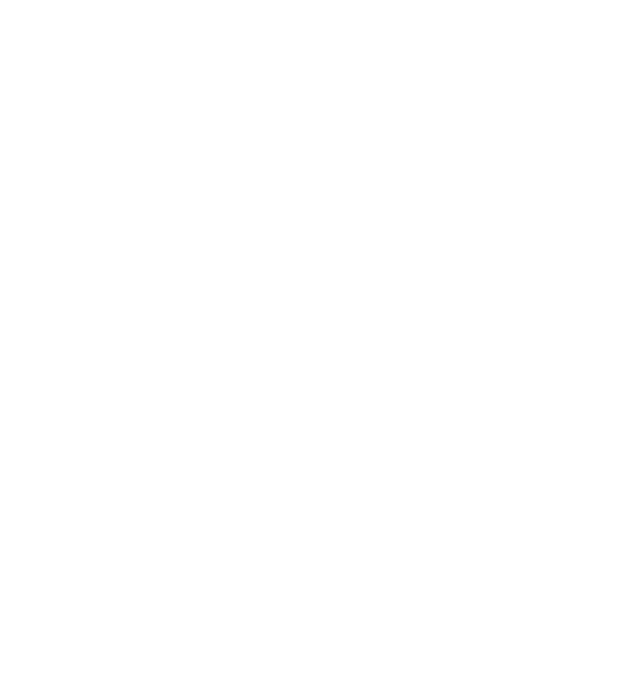
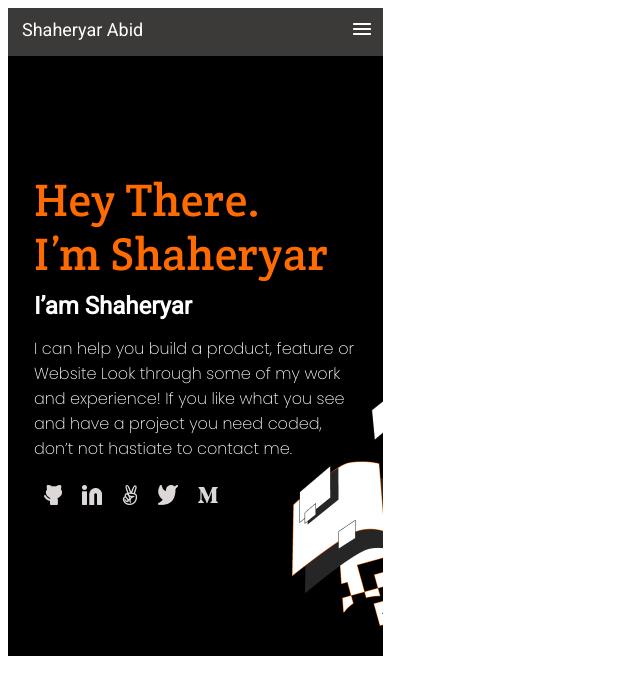
Before and after one commit to Shaheryar0054/Portfolio-setup-and-mobile-first, a plain HTML site: page index.html in a window 1280 px wide. Shown: the whole page, without its empty margins (0-640 px from the left). Drawn offline with Linux system fonts and the light colour scheme; files whose address does not match are found by name.

Commit message:
Added some styling

```diff
--- a/index.html
+++ b/index.html
@@ -1,13 +1,74 @@
 <!DOCTYPE html>
 <html lang="en">
+
 <head>
     <meta charset="UTF-8">
     <meta http-equiv="X-UA-Compatible" content="IE=edge">
     <meta name="viewport" content="width=device-width, initial-scale=1.0">
-    <title>Document</title>
+    <title>Portfolio setup mobile</title>
     <link rel="stylesheet" href="style.css">
 </head>
+
 <body>
+    <header class="toolbar">
+        <a href="#" class="logo">Shaheryar Abid</a>
+        <nav class="navbar">
+            <div class="hambergur-button">
+                <img src="img/icon.png" alt="hambergur-icon">
+            </div>
+        </nav>
+    </header>
+    <main class="main-content">
+        <div class="text-content">
+            <h1 class="heading-1">Hey There.
+                <br>
+                I’m Shaheryar
+            </h1>
 
+            <h2 class="heading-2">I’am Shaheryar</h2>
+            <p class="paragraph">
+                I can help you build a product, feature or
+                <br>
+                Website Look through some of my work
+                <br>
+                and experience! If you like what you see
+                <br>
+                and have a project you need coded,
+                <br>
+                don’t not hastiate to contact me.
+            </p>
+            <ul class="social-links">
+                <li class="social">
+                    <a href="https://github.com/Shaheryar0054">
+                        <img src="img/github.png" alt="github">
+                    </a>
+                </li>
+                <li class="social">
+                    <a href="#">
+                        <img src="img/linkedin.png" alt="Linkedin">
+                    </a>
+                </li>
+                <li class="social">
+                    <a href="#">
+                        <img src="img/angelist.png" alt="Angelist">
+                    </a>
+                </li>
+                <li class="social">
+                    <a href="#">
+                        <img src="img/Twitter.png" alt="Twitter">
+                    </a>
+                </li>
+                <li class="social">
+                    <a href="#">
+                        <img src="img/Mail.png" alt="Mail">
+                    </a>
+                </li>
+            </ul>
+        </div>
+        <section class="bg-img">
+            <img src="img/Group.png" alt="background-img">
+        </section>
+    </main>
 </body>
+
 </html>
--- /dev/null
+++ b/style.css
@@ -0,0 +1,90 @@
+@import url('https://fonts.googleapis.com/css2?family=Roboto&display=swap');
+@import url('https://fonts.googleapis.com/css2?family=Crete+Round&display=swap');
+@import url('https://fonts.googleapis.com/css2?family=Poppins:wght@200&display=swap');
+
+.toolbar {
+    display: flex;
+    width: 375px;
+    height: 48px;
+    background-color: #3C3A39;
+    justify-content: space-between;
+    margin: 0;
+}
+
+.hambergur-button {
+    display: flex;
+    flex-direction: row;
+    align-items: flex-start;
+    padding: 9px;
+    cursor: pointer;
+}
+
+.logo {
+    text-decoration: none;
+    color: white;
+    margin: 10px 10px 10px 10px;
+    font-size: 18px;
+    line-height: 16px;
+    font-family: 'Roboto', sans-serif;
+    padding: 4px;
+    cursor: pointer;
+}
+
+.main-content {
+    display: flex;
+    width: 375px;
+    height: 600px;
+    background-color: black;
+}
+
+.text-content {}
+
+.heading-1 {
+    color: #FF6B00;
+    font-family: 'Crete Round', serif;
+    font-style: normal;
+    font-weight: 400;
+    font-size: 46px;
+    line-height: 54px;
+    letter-spacing: 0.37px;
+    padding-top: 60px;
+}
+
+.heading-2 {
+    color: white;
+    font-family: 'Roboto', sans-serif;
+    margin: -20px 0px 0px 0px;
+}
+
+.paragraph {
+    color: white;
+    font-family: 'Poppins', sans-serif;
+    font-weight: 400;
+}
+
+.text-content {
+    margin: 26px;
+}
+
+.social-links {
+    display: flex;
+    flex-direction: row;
+    align-items: center;
+    padding: 0px;
+    width: 200px;
+    height: 40px;
+    list-style-type: none;
+}
+
+.social {
+    padding: 10px;
+    cursor: pointer;
+}
+
+.bg-img {
+    position: absolute;
+    flex-direction: row;
+    align-items: center;
+    padding: 243px;
+    margin-top: 58px;
+}
```
Also changed, not shown: .github/workflows/style.css (deleted), img/Group.png (added), img/Mail.png (added), img/Twitter.png (added), img/angelist.png (added), img/github.png (added), img/icon.png (added), img/linkedin.png (added).
